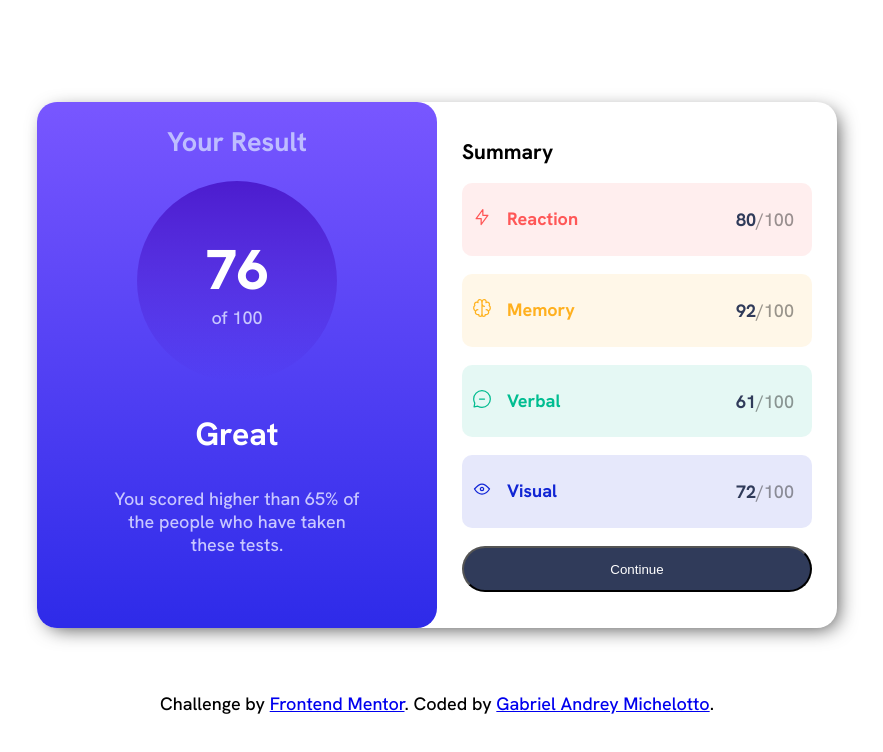
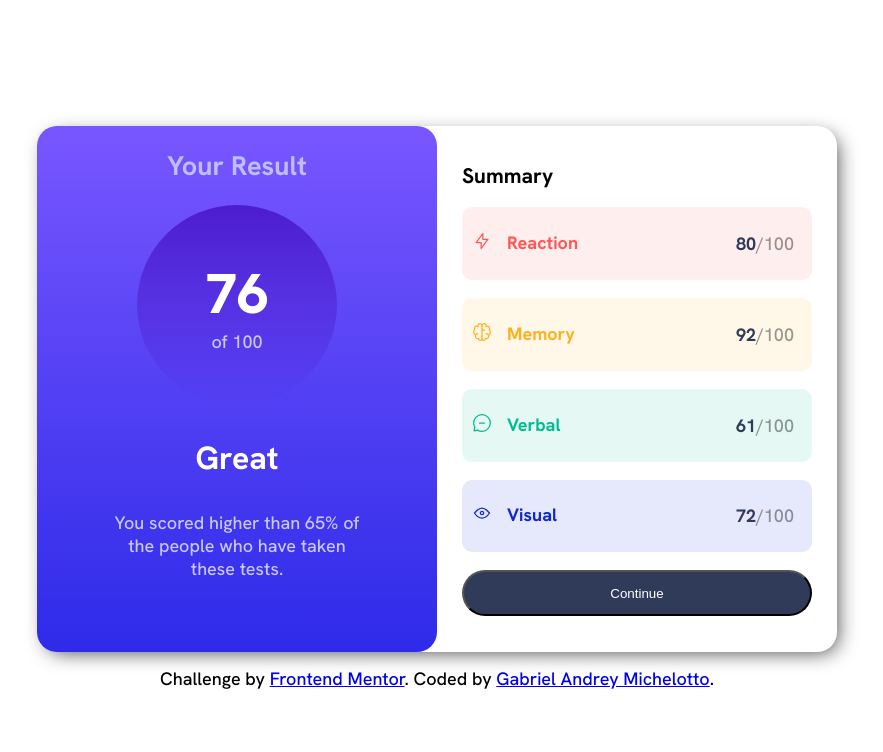
Before and after one commit to Aieriez/FrontEnd-results-summary, a plain HTML site: page index.html in a window 1280 px wide. Shown: the whole page, without its empty margins (203-1086 px from the left). Drawn offline with Linux system fonts and the light colour scheme.

Commit message:
Update style.css

```diff
--- a/style.css
+++ b/style.css
@@ -171,5 +171,5 @@ h2 {
 }
 
 footer {
-    padding-top: 5%;
+    padding-top: 15px;
 }
```
